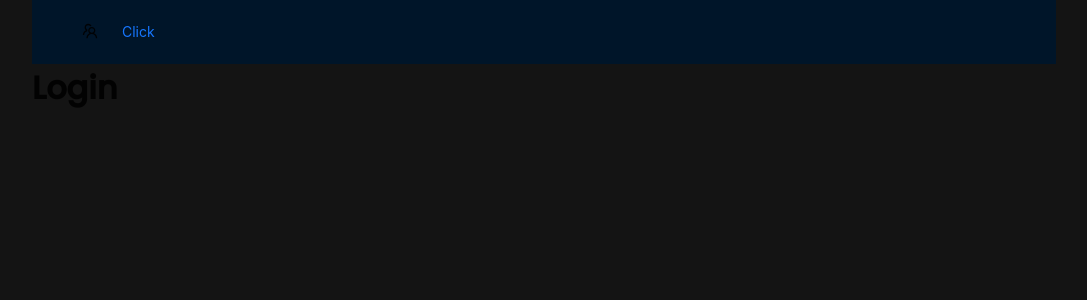
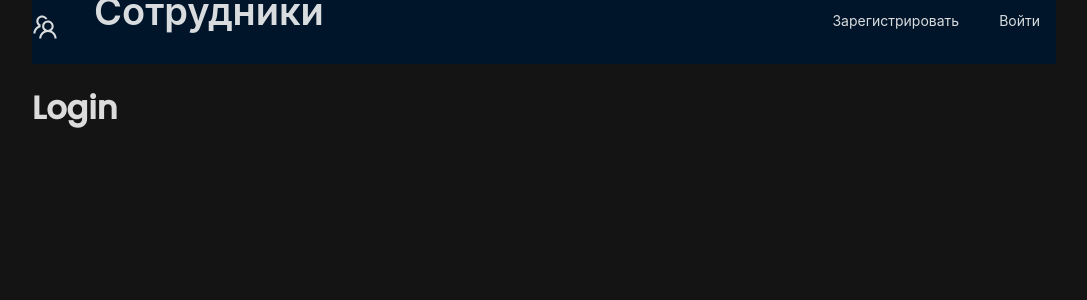
Before and after one commit to markmark21/Registration-App, a React (Create React App) app in the folder client/: page /login in a window 1280 px wide. Shown: the top 300 px of the page, without its empty margins (96-1183 px from the left). Built offline with nearby package versions, Linux system fonts and the light colour scheme.

Commit message:
added custom button

```diff
--- /dev/null
+++ b/client/src/components/custom-button/CustomButton.tsx
@@ -0,0 +1,46 @@
+import {Button, Form} from 'antd';
+import React from 'react';
+
+
+type Props = {
+    children: React.ReactNode;
+    htmlType?: "button" | "submit" | "reset" | undefined;
+    onClick?: () => void;
+    type?: "default" | "link" | "text" | "primary" | "dashed" | "ghost" | undefined
+    danger?: boolean | undefined;
+    loading?: boolean;
+    shape?: "default" | "circle" | "round" | undefined;
+    icon?: React.ReactNode
+
+
+}
+const CustomButton = ({
+                          children,
+                          htmlType = 'button',
+                          type,
+                          danger,
+                          loading,
+                          shape,
+                          icon,
+                          onClick
+                      }: Props) => {
+    return (
+        <div>
+            <Form.Item>
+                <Button
+                    htmlType={htmlType}
+                    type={type}
+                    danger={danger}
+                    loading={loading}
+                    shape={shape}
+                    icon={icon}
+                    onClick={onClick}
+                >
+                    {children}
+                </Button>
+            </Form.Item>
+        </div>
+    );
+};
+
+export default CustomButton;
--- a/client/src/components/header/Header.module.css
+++ b/client/src/components/header/Header.module.css
@@ -0,0 +1,11 @@
+.header {
+    padding: 20px 0;
+    display: flex;
+    align-items: center;
+    justify-content: space-between;
+    margin-bottom: 20px;
+}
+.teamIcon {
+    font-size: 26px;
+    margin-right: 12px;
+}
--- a/client/src/components/header/Header.tsx
+++ b/client/src/components/header/Header.tsx
@@ -1,6 +1,9 @@
 import s from './Header.module.css'
-import {Button, Layout, Space} from "antd";
+import {Button, Layout, Space, Typography} from "antd";
 import {TeamOutlined} from "@ant-design/icons";
+import CustomButton from "../custom-button/CustomButton";
+import {Link} from "react-router-dom";
+import {Paths} from "../../path";
 
 const Header = () => {
     return (
@@ -8,7 +11,23 @@
             <Layout.Header className={s.header}>
                 <Space>
                     <TeamOutlined className={s.teamIcon}/>
-                    <Button type='link'>Click</Button>
+                    <Link to={Paths.home}>
+                        <CustomButton type="ghost">
+                            <Typography.Title level={1}>Сотрудники</Typography.Title>
+                        </CustomButton>
+                    </Link>
+                </Space>
+                <Space>
+                    <Link to={Paths.register}>
+                        <CustomButton type={'ghost'}>
+                            Зарегистрировать
+                        </CustomButton>
+                    </Link>
+                    <Link to={Paths.login}>
+                        <CustomButton type={'ghost'}>
+                            Войти
+                        </CustomButton>
+                    </Link>
                 </Space>
             </Layout.Header>
         </div>
--- a/client/src/index.tsx
+++ b/client/src/index.tsx
@@ -8,6 +8,7 @@
 import Login from "./pages/login/Login";
 import './index.css';
 import {Paths} from "./path";
+import {ConfigProvider, theme} from "antd";
 
 const router = createBrowserRouter([
     {
@@ -30,7 +31,9 @@
 root.render(
     <React.StrictMode>
         <Provider store={store}>
+            <ConfigProvider theme={{algorithm: theme.darkAlgorithm}}>
             <RouterProvider router={router}/>
+            </ConfigProvider>
         </Provider>
     </React.StrictMode>
 );
```
Also changed, not shown: 1 other file (tests, documents, lock files or other folders).
